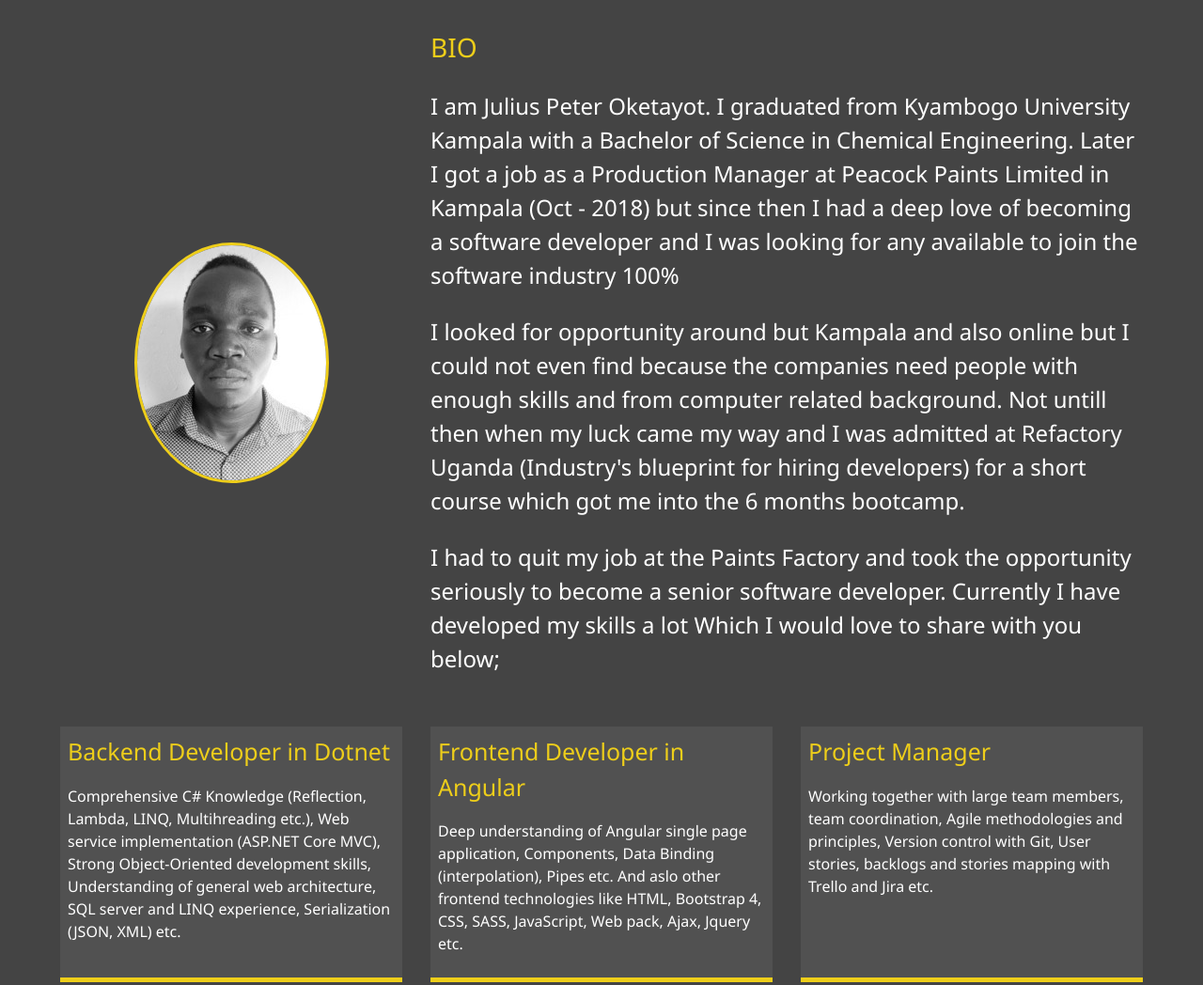
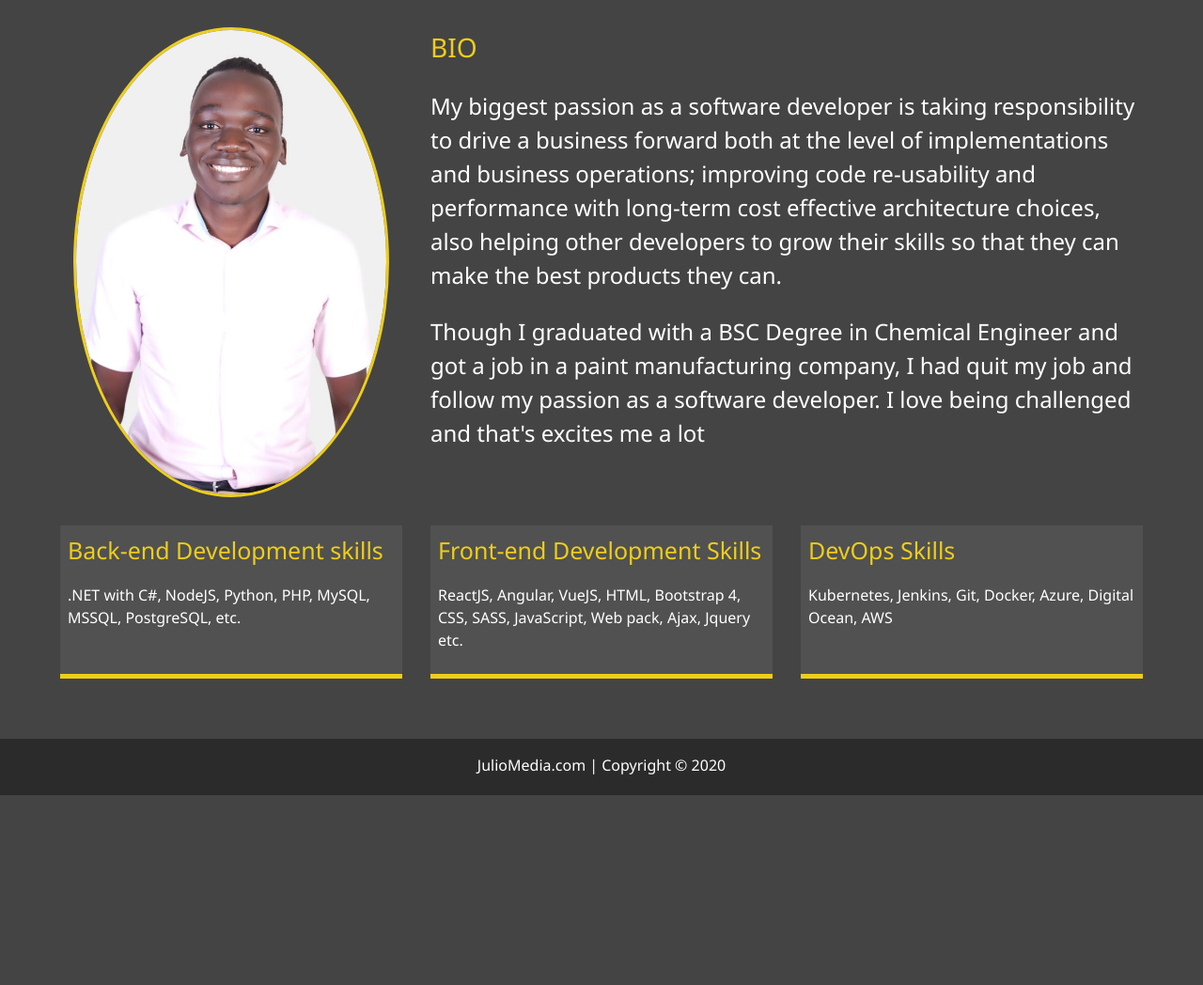
Before and after one commit to jpetero/ResponseivePortfolio, a plain HTML site: page views/about.html in a window 1280 px wide. Shown: the part 253-1301 px from the top of the page at 94% size. After the commit the page ends 1099 px from the top, so only its background shows below. Drawn offline with Linux system fonts and the light colour scheme.

Commit message:
Added more files

```diff
--- a/css/main.css
+++ b/css/main.css
@@ -218,9 +218,9 @@ main .icons a:hover {
 main#home {
   overflow: hidden;
 }
-main#home h1 {
-  margin-top: 20vh;
-}
+/* main#home h1 {
+  margin-top: 5vh;
+} */
 
 /* Styling the about us section */
 .about-info {
@@ -231,6 +231,7 @@ main#home h1 {
 }
 .about-info .bio-image {
   grid-area: bioimage;
+  height: 500px;
   margin: auto;
   border-radius: 50%;
   border: #eece1a 3px solid;
--- a/views/about.html
+++ b/views/about.html
@@ -66,7 +66,7 @@
       </h2>
       <div class="about-info">
         <img
-          src="../img/julius5.jpeg"
+          src="../img/pic/IMG-20200210-WA0002.jpg"
           alt="Oketayot Julius Peter"
           class="bio-image"
         />
@@ -74,57 +74,41 @@
         <div class="bio">
           <h3 class="text-secondary">BIO</h3>
           <p>
-            I am Julius Peter Oketayot. I graduated from Kyambogo University
-            Kampala with a Bachelor of Science in Chemical Engineering. Later I
-            got a job as a Production Manager at Peacock Paints Limited in
-            Kampala (Oct - 2018) but since then I had a deep love of becoming a
-            software developer and I was looking for any available to join the
-            software industry 100%
+            My biggest passion as a software developer is taking responsibility
+            to drive a business forward both at the level of implementations and
+            business operations; improving code re-usability and performance
+            with long-term cost effective architecture choices, also helping
+            other developers to grow their skills so that they can make the best
+            products they can.
           </p>
           <p>
-            I looked for opportunity around but Kampala and also online but I
-            could not even find because the companies need people with enough
-            skills and from computer related background. Not untill then when my
-            luck came my way and I was admitted at Refactory Uganda (Industry's
-            blueprint for hiring developers) for a short course which got me
-            into the 6 months bootcamp.
-          </p>
-          <p>
-            I had to quit my job at the Paints Factory and took the opportunity
-            seriously to become a senior software developer. Currently I have
-            developed my skills a lot Which I would love to share with you
-            below;
+            Though I graduated with a BSC Degree in Chemical Engineer and got a
+            job in a paint manufacturing company, I had quit my job and follow
+            my passion as a software developer. I love being challenged and
+            that's excites me a lot
           </p>
         </div>
 
         <!-- The current jobs I am offering -->
         <div class="job job-1">
-          <h3>Backend Developer in Dotnet</h3>
+          <h3>Back-end Development skills</h3>
           <p>
-            Comprehensive C# Knowledge (Reflection, Lambda, LINQ, Multihreading
-            etc.), Web service implementation (ASP.NET Core MVC), Strong
-            Object-Oriented development skills, Understanding of general web
-            architecture, SQL server and LINQ experience, Serialization (JSON,
-            XML) etc.
+            .NET with C#, NodeJS, Python, PHP, MySQL, MSSQL, PostgreSQL, etc.
           </p>
         </div>
 
         <div class="job job-2">
-          <h3>Frontend Developer in Angular</h3>
-          <p>
-            Deep understanding of Angular single page application, Components,
-            Data Binding (interpolation), Pipes etc. And aslo other frontend
-            technologies like HTML, Bootstrap 4, CSS, SASS, JavaScript, Web
-            pack, Ajax, Jquery etc.
+          <h3>Front-end Development Skills</h3>
+          <p></p>
+            ReactJS, Angular, VueJS, HTML, Bootstrap 4,
+            CSS, SASS, JavaScript, Web pack, Ajax, Jquery etc.
           </p>
         </div>
 
         <div class="job job-3">
-          <h3>Project Manager</h3>
+          <h3>DevOps Skills</h3>
           <p>
-            Working together with large team members, team coordination, Agile
-            methodologies and principles, Version control with Git, User
-            stories, backlogs and stories mapping with Trello and Jira etc.
+            Kubernetes, Jenkins, Git, Docker, Azure, Digital Ocean, AWS
           </p>
         </div>
       </div>
@@ -132,7 +116,7 @@
 
     <!-- the footer of the page -->
     <footer id="main-footer">
-      Julius Peter Oketayot | Copyright &copy; 2019
+      JulioMedia.com | Copyright &copy; 2020
     </footer>
     <!-- Link to the JavaScript file -->
     <script src="../js/main.js"></script>
```
Also changed, not shown: index.html (+9 -6 lines), js/main.js (+16 -16 lines), views/contact.html (+3 -3 lines), views/work.html (+1 -1 lines), img/IMG-20200210-WA0002.jpg (added), img/pic/IMG-20200210-WA0001.jpg (added), img/pic/IMG-20200210-WA0002.jpg (added).
